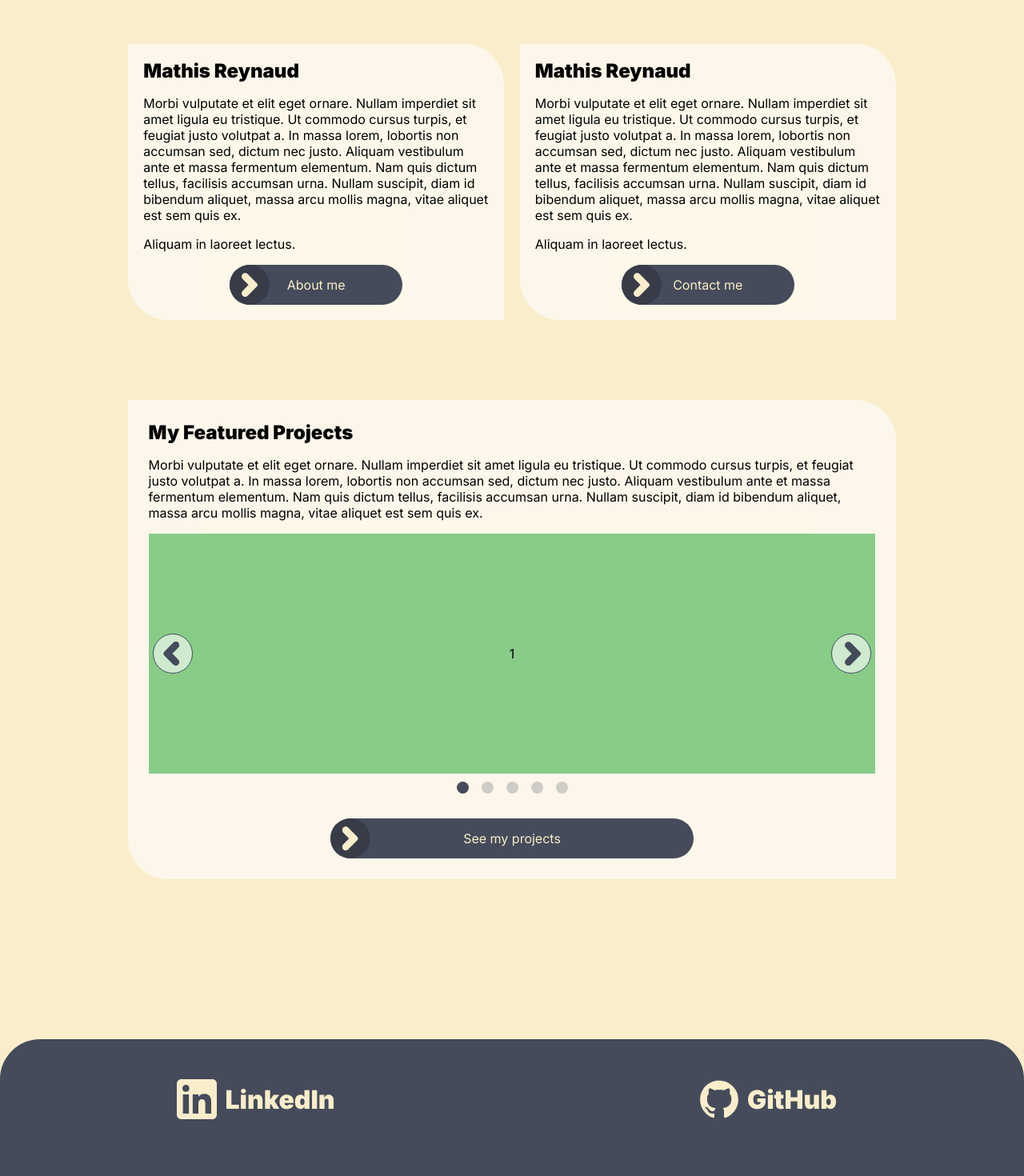
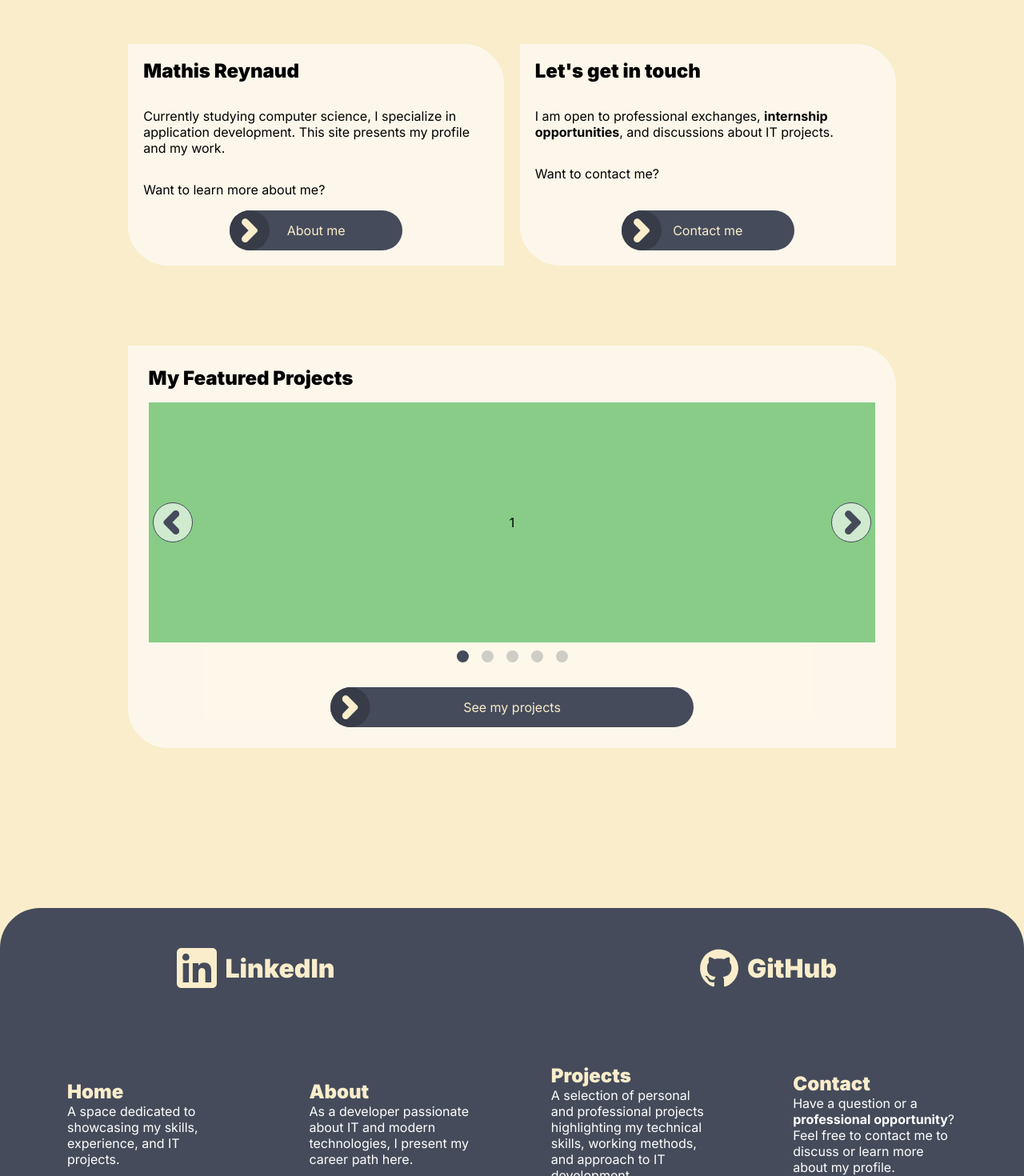
Before and after one commit to mreynaud42/my_showcase_website, a React (Vite) app: page / in a window 1280 px wide. Shown: the part 120-1590 px from the top of the page at 80% size. Built offline with nearby package versions, Linux system fonts and the light colour scheme.

Commit message:
replace lorem ipsum with reel text in footer and home page

```diff
--- a/src/components/footer/Footer.tsx
+++ b/src/components/footer/Footer.tsx
@@ -10,16 +10,16 @@ export default function Footer() {
             <SocialMedia />
             <nav>
                 <CardLink href="/" title="Home">
-                    <p>Lorem ipsum dolor sit amet, consectetur adipiscing elit. Suspendisse et enim eget diam facilisis molestie. Morbi facilisis dictum risus sed iaculis. Morbi rutrum maximus maximus.</p>
+                    <p>A space dedicated to showcasing my skills, experience, and IT projects.</p>
                 </CardLink>
-                <CardLink href="/about" title="About">
-                    <p>Lorem ipsum dolor sit amet, consectetur adipiscing elit. Suspendisse et enim eget diam facilisis molestie. Morbi facilisis dictum risus sed iaculis. Morbi rutrum maximus maximus.</p>
+                <CardLink href="/about" title="About" cta="About me">
+                    <p>As a developer passionate about IT and modern technologies, I present my career path here.</p>
                 </CardLink>
-                <CardLink href="/projects" title="Projects">
-                    <p>Lorem ipsum dolor sit amet, consectetur adipiscing elit. Suspendisse et enim eget diam facilisis molestie. Morbi facilisis dictum risus sed iaculis. Morbi rutrum maximus maximus.</p>
+                <CardLink href="/projects" title="Projects" cta="See my projects">
+                    <p>A selection of personal and professional projects highlighting my technical skills, working methods, and approach to IT development.</p>
                 </CardLink>
                 <CardLink href="/contact" title="Contact" cta="Contact me">
-                    <p>Lorem ipsum dolor sit amet, consectetur adipiscing elit. Suspendisse et enim eget diam facilisis molestie. Morbi facilisis dictum risus sed iaculis. Morbi rutrum maximus maximus.</p>
+                    <p>Have a question or a <strong>professional opportunity</strong>? Feel free to contact me to discuss or learn more about my profile.</p>
                 </CardLink>
             </nav>
             <Marquee />
--- a/src/pages/Home.tsx
+++ b/src/pages/Home.tsx
@@ -7,28 +7,26 @@ export default function Home() {
     return (
         <>
             <div className="head"><h1 className="namepage">Home</h1></div>
-            <section className="info">
-                <div className="me">
+            <div className="info">
+                <section className="me">
                     <h2>Mathis Reynaud</h2>
-                    <p>Morbi vulputate et elit eget ornare. Nullam imperdiet sit amet ligula eu tristique. Ut commodo cursus turpis, et feugiat justo volutpat a. In massa lorem, lobortis non accumsan sed, dictum nec justo. Aliquam vestibulum ante et massa fermentum elementum. Nam quis dictum tellus, facilisis accumsan urna. Nullam suscipit, diam id bibendum aliquet, massa arcu mollis magna, vitae aliquet est sem quis ex.</p>
-                    <p>Aliquam in laoreet lectus.</p>
+                    <p>Currently studying computer science, I specialize in application development. This site presents my profile and my work.</p>
+                    <p>Want to learn more about me?</p>
                     <div className="button">
                         <ButtonCTA href="/about" cta="About me"/>
                     </div>
-                </div>
-                <div className="me">
-                    <h2>Mathis Reynaud</h2>
-                    <p>Morbi vulputate et elit eget ornare. Nullam imperdiet sit amet ligula eu tristique. Ut commodo cursus turpis, et feugiat justo volutpat a. In massa lorem, lobortis non accumsan sed, dictum nec justo. Aliquam vestibulum ante et massa fermentum elementum. Nam quis dictum tellus, facilisis accumsan urna. Nullam suscipit, diam id bibendum aliquet, massa arcu mollis magna, vitae aliquet est sem quis ex.</p>
-                    <p>Aliquam in laoreet lectus.</p>
+                </section>
+                <section className="me">
+                    <h2>Let's get in touch</h2>
+                    <p>I am open to professional exchanges, <strong>internship opportunities</strong>, and discussions about IT projects.</p>
+                    <p>Want to contact me?</p>
                     <div className="button">
                         <ButtonCTA href="/contact" cta="Contact me"/>
                     </div>
-                </div>
-
-            </section>
+                </section>
+            </div>
             <section className="projects">
                 <h2>My Featured Projects</h2>
-                <p>Morbi vulputate et elit eget ornare. Nullam imperdiet sit amet ligula eu tristique. Ut commodo cursus turpis, et feugiat justo volutpat a. In massa lorem, lobortis non accumsan sed, dictum nec justo. Aliquam vestibulum ante et massa fermentum elementum. Nam quis dictum tellus, facilisis accumsan urna. Nullam suscipit, diam id bibendum aliquet, massa arcu mollis magna, vitae aliquet est sem quis ex.</p>
                 <SliderCards />
                 <div className="button">
                     <ButtonCTA href="/projects" cta="See my projects"/>
--- a/src/styles/footer/cardLink.css
+++ b/src/styles/footer/cardLink.css
@@ -1,3 +1,7 @@
+
+a.card-link {
+    width: 25%;
+}
 
 a.card-link:hover {
     border-radius: 25px;
--- a/src/styles/footer/footer.css
+++ b/src/styles/footer/footer.css
@@ -21,8 +21,6 @@ footer > nav {
     gap: 5%;
 }
 
-
-
 p {
     color: white;
     font-size: 1rem;
--- a/src/styles/home.css
+++ b/src/styles/home.css
@@ -1,27 +1,38 @@
 
-section.info {
+div.info {
     width: 75%;
 
     display: flex;
     gap: 2%;
 }
 
-section.info > div {
-    border-radius: 0 50px;
-    padding: 2%;
-
-    background-color: rgba(255, 255, 255, 0.6);
-}
-
-section.projects {
-    width: 75%;
+section {
     border-radius: 0 50px ;
     padding: 2%;
 
     background-color: rgba(255, 255, 255, 0.6);
 }
 
+div.info > section {
+    width: 50%;
+    border-radius: 0 50px;
+    padding: 2%;
+
+
+    display: flex;
+    flex-direction: column;
+}
+
+div.info div.button {
+    margin-top: auto;
+}
+
+section.projects {
+    width: 75%;
+}
+
 section h2 {
+    margin-bottom: 1rem;
     color: black;
 }
 
```
